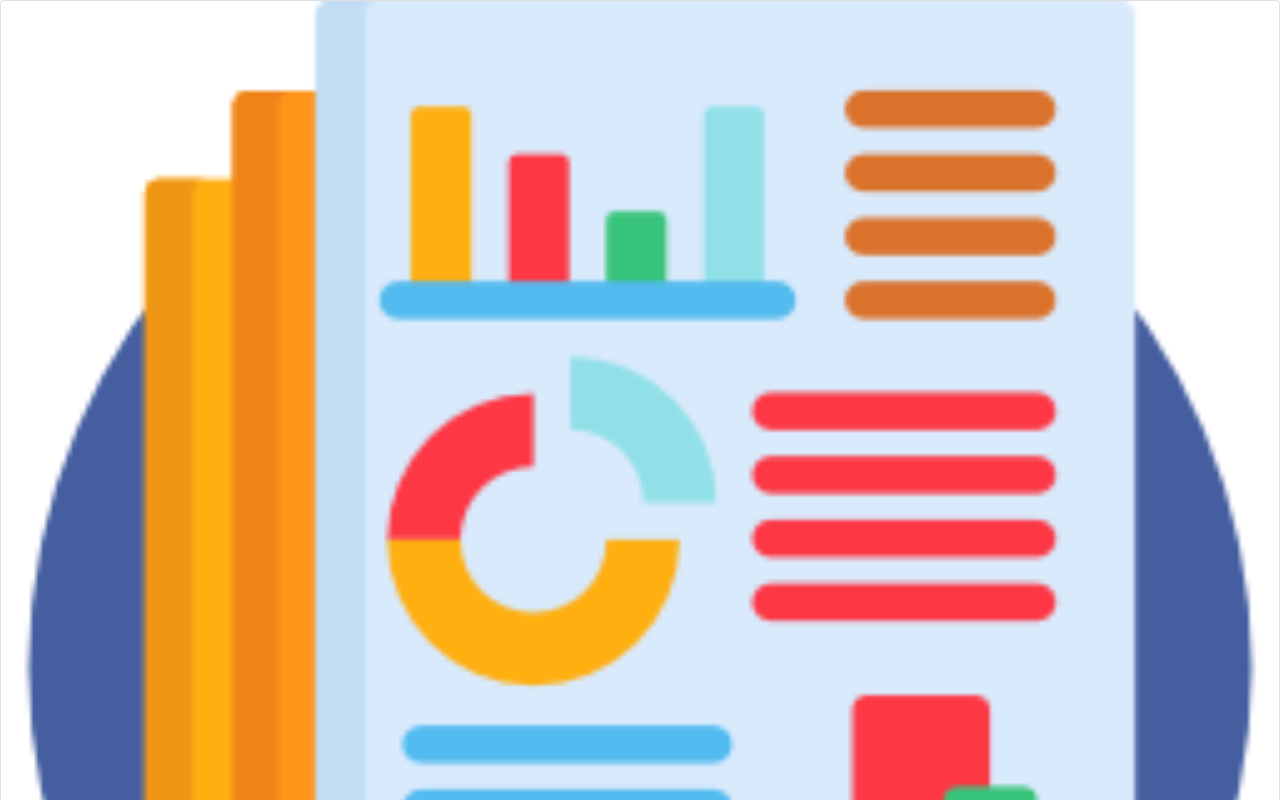
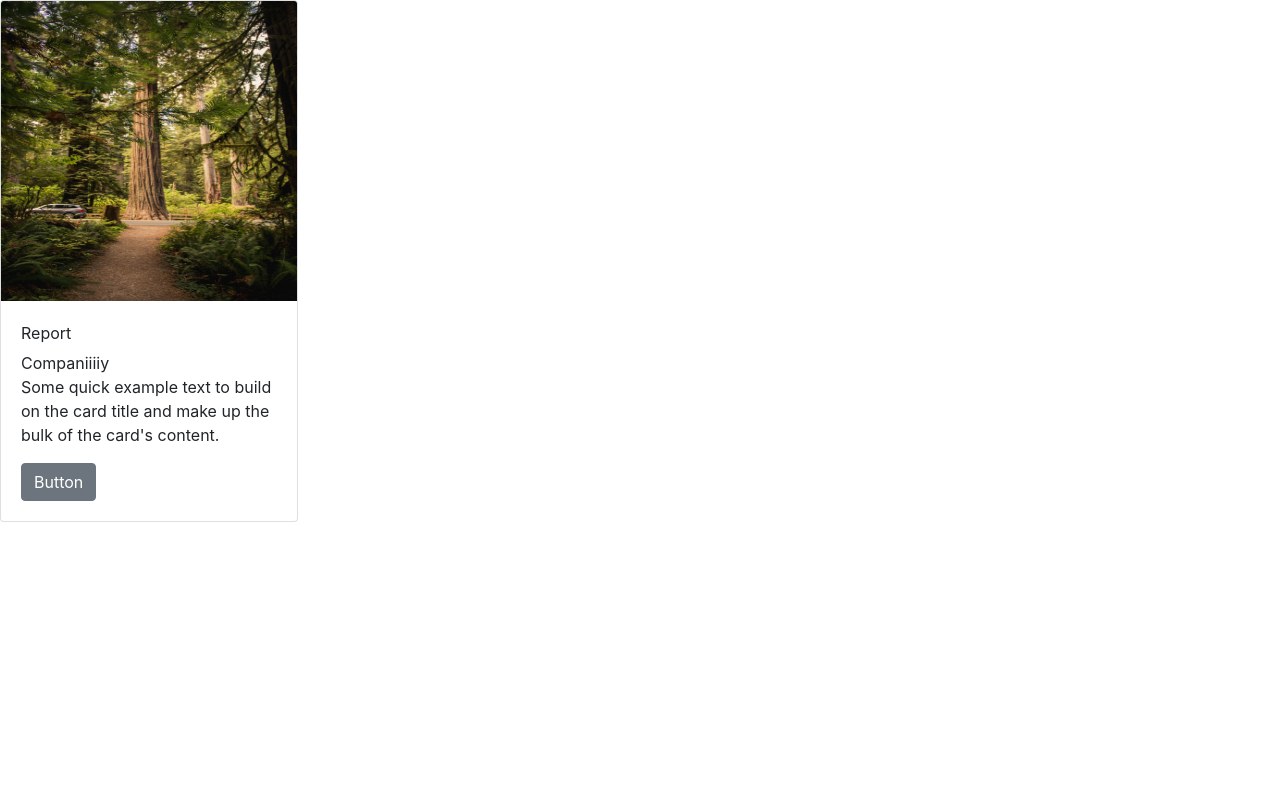
Before and after one commit to Israel-Laguan/reporting, a Next.js app: page /report in a window 1280 px wide. Shown: the top 800 px of the page. Built offline with nearby package versions, Linux system fonts and the light colour scheme.

Commit message:
practicando

```diff
--- a/pages/_app.js
+++ b/pages/_app.js
@@ -1,5 +1,5 @@
-import '../view/bootstrap.min.css'
-import Head from 'next/head';
+import "../view/bootstrap.min.css";
+import Head from "next/head";
 
 const Reporting = ({ Component, pageProps }) => (
   <div>
--- a/pages/report.js
+++ b/pages/report.js
@@ -1,21 +1,34 @@
-import React from 'react';
+import React from "react";
 import {
-  Card, CardImg, CardText, CardBody,
-  CardTitle, CardSubtitle, Button
-} from 'reactstrap';
+  Card,
+  CardImg,
+  CardText,
+  CardBody,
+  CardTitle,
+  CardSubtitle,
+  Button,
+  ButtonToggle,
+  Row,
+  Col
+} from "reactstrap";
 
 const Report = () => (
-    <div>
+  <Row>
+    <Col sm="3">
       <Card>
-        <CardImg top width="128px" src="/report.png" alt="Card image cap" />
+        <CardImg top height="300px" src="/img/pic2.jpg" alt="Card image cap" />
         <CardBody>
           <CardTitle>Report</CardTitle>
-          <CardSubtitle>Company</CardSubtitle>
-          <CardText>Some quick example text to build on the card title and make up the bulk of the card's content.</CardText>
+          <CardSubtitle>Companiiiiy</CardSubtitle>
+          <CardText>
+            Some quick example text to build on the card title and make up the
+            bulk of the card's content.
+          </CardText>
           <Button>Button</Button>
         </CardBody>
       </Card>
-    </div>
+    </Col>
+  </Row>
 );
 
 export default Report;
```
Also changed, not shown: public/img/pic2.jpg (added), 1 other file (tests, documents, lock files or other folders). Lines whose indentation alone changed are shown as unchanged.
